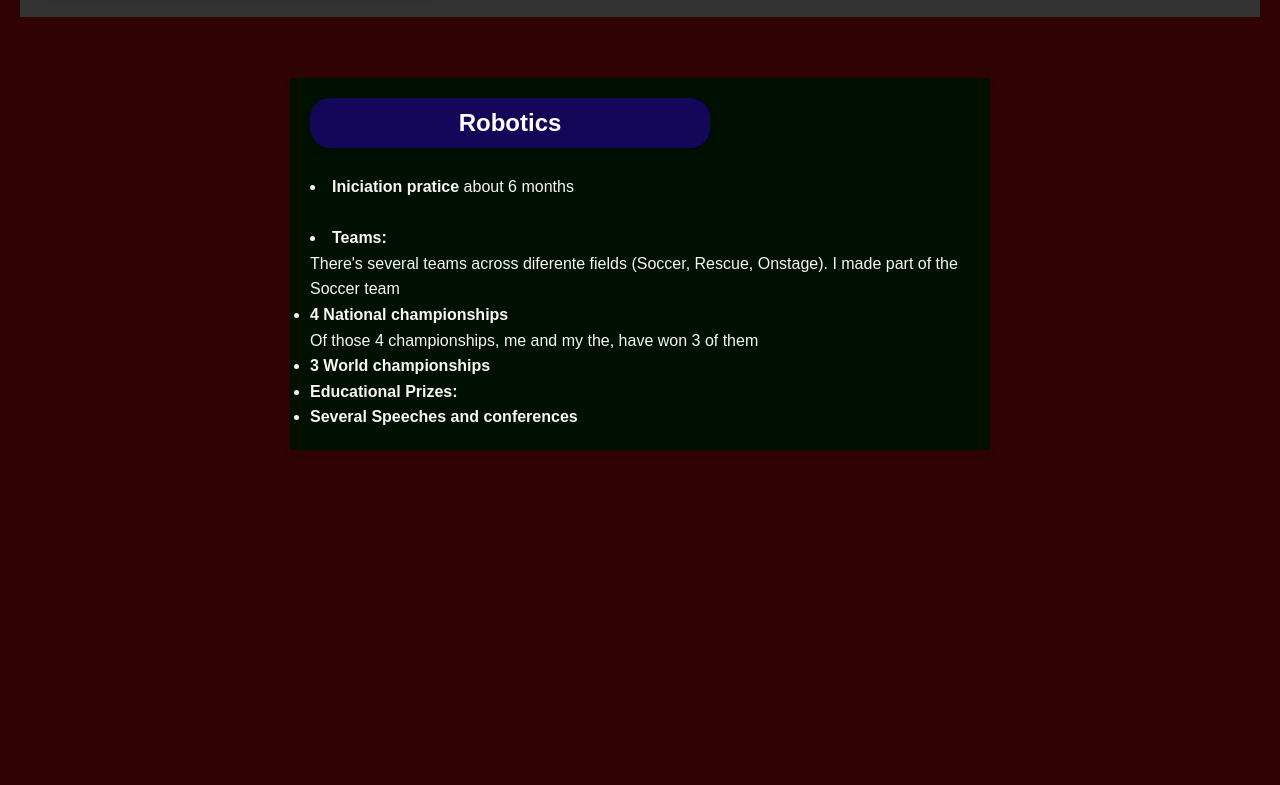
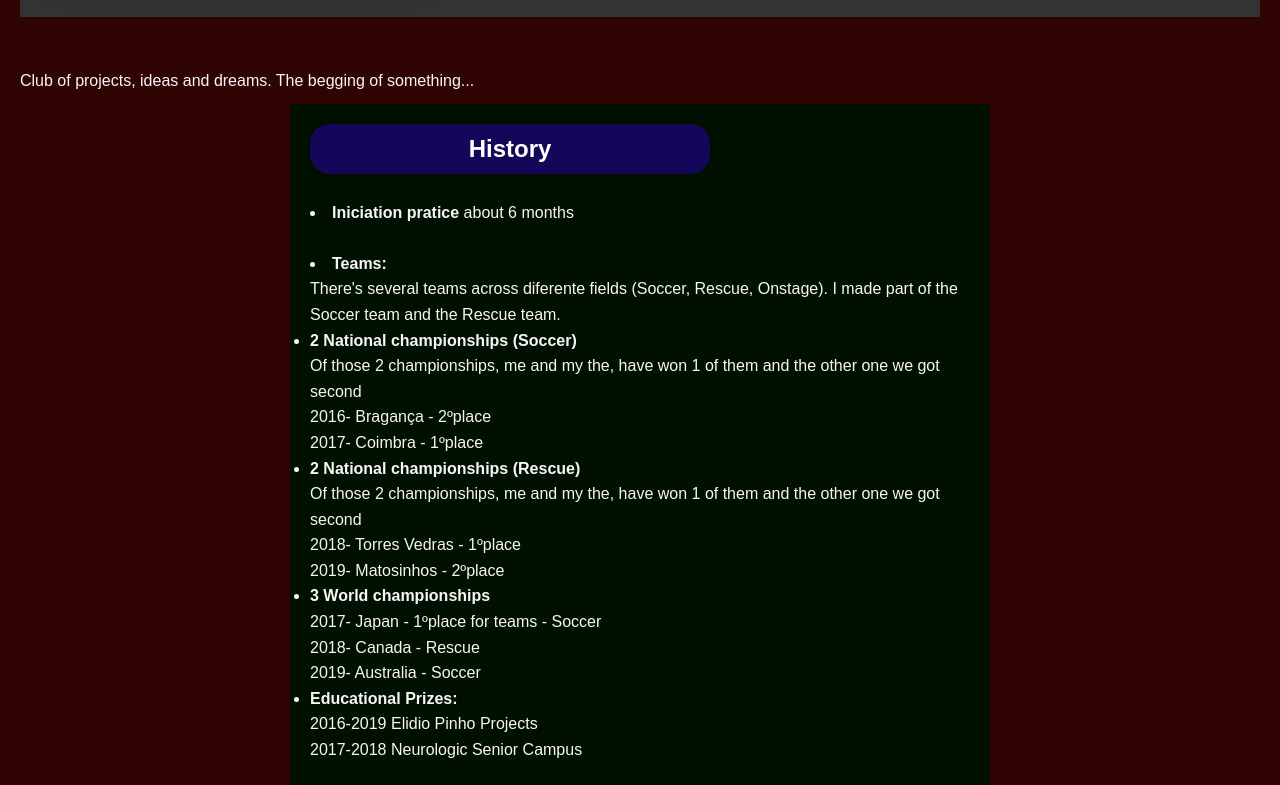
Before and after one commit to goncalomiracaetano/website, a plain HTML site: page page2.html in a window 1280 px wide. Shown: the part 160-945 px from the top of the page. Before the commit the page ends 800 px from the top, so only its background shows below. Drawn offline with Linux system fonts and the light colour scheme.

Commit message:
robotics_page

```diff
--- a/page2.html
+++ b/page2.html
@@ -19,11 +19,18 @@
     </header>
 
     <br><br>
+    <section class="Description">
+        <p>
+        Club of projects, ideas and dreams.
+        The begging of something...
+        </p>
+    </section>
+
 
     <section class="robot">
 
         <div class="curved-box">
-            <h2>Robotics</h2>
+            <h2>History</h2>
         </div>
         <br>
 
@@ -35,18 +42,35 @@
         <li><strong>Teams:</strong></li>
         There's several teams across diferente fields (Soccer, Rescue, Onstage).
 
-        I made part of the Soccer team
+        I made part of the Soccer team and the Rescue team.
         <ul>
-            <li><strong>4 National championships</strong></li>
-            Of those 4 championships, me and my the, have won 3 of them
+            <li><strong>2 National championships (Soccer)</strong></li>
+            <p>Of those 2 championships, me and my the, have won 1 of them and the other one we got second</p>
+            <p>2016- Bragança - 2ºplace</p>
+            <p>2017- Coimbra - 1ºplace</p>
+
+            <li><strong>2 National championships (Rescue)</strong></li>
+            <p>Of those 2 championships, me and my the, have won 1 of them and the other one we got second</p>
+            <p>2018- Torres Vedras - 1ºplace</p>
+            <p>2019- Matosinhos - 2ºplace</p>
 
             <li><strong>3 World championships</strong></li>
+            <p>2017- Japan - 1ºplace for teams - Soccer</p>
+            <p>2018- Canada - Rescue </p>
+            <p>2019- Australia - Soccer</p>
+
             <li><strong>Educational Prizes:</strong></li>
-            <li><strong>Several Speeches and conferences<strong></li>
+            <p>2016-2019 Elidio Pinho Projects</p>
+            <p>2017-2018 Neurologic Senior Campus</p>
+
+            <br>
+            <h2><a href="https://www.robocup.org/"><button>Robocup site</button></a></h2>
         </ul>
 
 
-    </section>
+        <footer>
+        <p>&copy; 2025 Gonçalo Caetano. All rights reserved.</p>
+    </footer>
 </body>
 
 </html>
```
